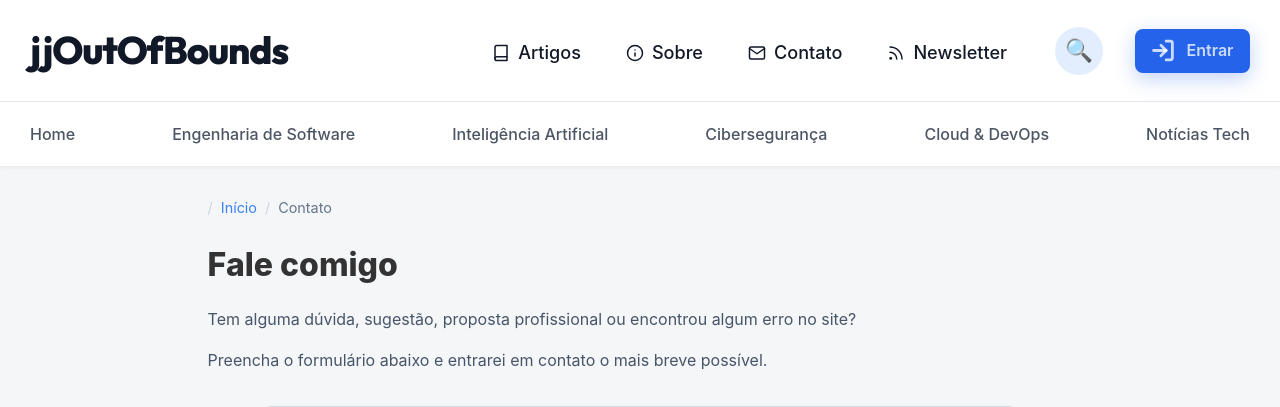
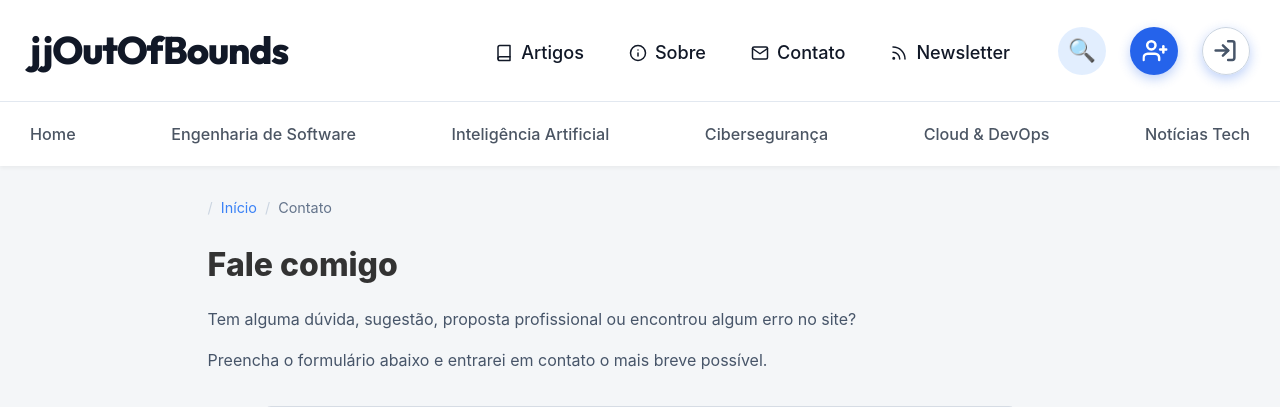
Before and after one commit to jairjunior/blog, a Node server app: page /contato in a window 1280 px wide. Shown: the top 407 px of the page. Run offline with Node 20, Linux system fonts and the light colour scheme.

Commit message:
Os botões da barra de navegação superior foram novamente ajustados. Agora, para usuários não logados, haverá sempre ícones redondos para Pesquisar (lupa), Criar Conta e Entrar. Os ícones de Criar Conta e Entrar se tornam botões em telas maiores que 350px. Para manter a resposividade, o botão de Pesquisar some em telas menores que 420px. Dei a prioridade para ficar visível o botão de Criar Conta e Entrar.

```diff
--- a/public/css/main.css
+++ b/public/css/main.css
@@ -157,14 +157,14 @@ h1 {
 @media (min-width: 950px) {
     .top-menu-button-wrapper {
         order: 3;
-        gap: 2rem;
+        gap: 1.5rem;
     }
 }
 
 /*-----------------------------------------------------------------------------
 / BOTÃO DA LUPA no topo da página (abre modal de pesquisa)
 /----------------------------------------------------------------------------*/
-#topSearchButton {
+.top-search-btn {
     background-color: #1f79f821;
     width: 36px;
     height: 36px;
@@ -181,27 +181,36 @@ h1 {
     position: relative;
 }
 
-#searchIcon {
+#topSearchBtnNoUser {
+    display: none; /* Em teleas muito pequenas esse botão não aparece. */
+}
+
+.top-search-btn-icon {
     display: inline-block;
     transition: transform 0.25s cubic-bezier(0.175, 0.885, 0.32, 1.275);
     transform-origin: center center;
 }
 
-#topSearchButton:hover #searchIcon {
+.top-search-btn:hover .top-search-btn-icon {
     transform: scale(1.15);
 }
 
 /*---------------------------------------------------------------------------*/
 /* Ajustes do botão de Pesquisar para telas maiores */
+@media (min-width: 420px) {
+    #topSearchBtnNoUser {
+        display: block;
+    }
+}
 @media (min-width: 576px) {
-    #topSearchButton {
+    .top-search-btn {
         width: 44px;
         height: 44px;
         font-size: 1.2rem;
     }
 }
 @media (min-width: 950px) {
-    #topSearchButton {
+    .top-search-btn {
         width: 48px;
         height: 48px;
         font-size: 1.4rem;
@@ -209,85 +218,117 @@ h1 {
 }
 
 /*-----------------------------------------------------------------------------
-/ BOTÃO DE LOGIN no topo da página
+/ BOTÕES de "CRIAR CONTA" e "ENTRAR" no topo da página
 /----------------------------------------------------------------------------*/
-#topLoginButton {
-    background-color: #1f79f821;
+.top-auth-btn {
     width: 36px;
     height: 36px;
-    border: none;
     border-radius: 50%;
     justify-content: center;
-    color: black;
-    padding: 8px;
+    padding: 0px;
     display: flex;
     flex-direction: row;
     justify-content: center;
     align-items: center;
+    flex-wrap: nowrap;
     cursor: pointer;
-    font-size: 1.3rem;
     position: relative;
     text-decoration: none;
+    box-shadow: 0 4px 12px rgba(37, 99, 235, 0.3);
+}
+.top-auth-btn:hover {
+    box-shadow: 0 6px 15px rgba(37, 99, 235, 0.4);
+}
+.top-auth-btn-icon {
+    width: 17px;
+    height: 17px;
+    stroke-width: 2.7px;
+}
+.top-auth-btn span {
+    display: none;
+    white-space: nowrap;
 }
 
-#topLoginButton span {
-    display: none;
+/*---------------------------------------------*/
+/* Botão CRIAR CONTA (top menu) */
+#topCreateAccountBtn {
+    background-color: #2563eb;
+    color: #ffffff;
+    border: none;
+}
+#topCreateAccountBtnIcon {
+    transform: translateY(-10px);
+    transform: translateX(0.5px);
+    transition: transform 0.2s ease;
+}
+#topCreateAccountBtn:hover {
+    background-color: #1d4ed8;
+    color: rgba(255, 255, 255, 0.822);
+    transform: translateY(-1px);
+}
+#topCreateAccountBtn:hover svg {
+    transform: scale(1.1);
 }
 
-#loginIcon {
-    width: 15px;
-    height: 15px;
+/*---------------------------------------------*/
+/* Botão ENTRAR (top menu) */
+#topLoginBtn {
+    background-color: transparent;
+    color: #475569;
+    border: 1px solid #cbd5e1;
+}
+#topLoginBtnIcon {
+    transform: translateX(-1.5px);
     transition: transform 0.2s ease;
-    transform: translateX(-1.5px);
-    stroke-width: 2.7px;
 }
-
-#topLoginButton:hover #loginIcon {
+#topLoginBtn:hover {
+    background-color: #f1f5f9;
+    color: #0f172a;
+    border-color: #94a3b8;
+    transform: translateY(-1px);
+}
+#topLoginBtn:hover svg {
     transform: translateX(1px);
 }
 
 /*---------------------------------------------------------------------------*/
-/* Ajustes do botão de Login para telas maiores */
+/* Ajustes dos botões "CRIAR CONTA" "ENTRAR" para telas maiores */
 @media (min-width: 576px) {
-    #topLoginButton {
+    .top-auth-btn {
         width: 44px;
         height: 44px;
     }
-    #loginIcon {
+    .top-auth-btn-icon {
         width: 22px;
         height: 22px;
     }
+    #topCreateAccountBtn:hover .top-auth-btn-icon {
+        transform: scale(1.05);
+    }
 }
 @media (min-width: 950px) {
-    #topLoginButton {
+    .top-auth-btn {
         width: 48px;
         height: 48px;
     }
-    #loginIcon {
+    .top-auth-btn-icon {
         width: 25px;
         height: 25px;
+        stroke-width: 2.4px;
     }
 }
-@media (min-width: 1200px) {
-    #topLoginButton {
-        background-color: #2563eb;
-        color: rgba(255, 255, 255, 0.774);
-        width: 115px;
-        height: 100%;
+@media (min-width: 1350px) {
+    .top-auth-btn {
+        padding: 12px 20px;
         gap: 10px;
         border-radius: 8px;
-        font-size: 1rem;
+        font-size: 0.975rem;
         font-weight: 600;
-        border: 1px solid transparent;
-        box-shadow: 0 6px 20px rgba(37, 100, 235, 0.281);
+        box-shadow: 0 6px 14px rgba(37, 100, 235, 0.285);
         transition: all 0.25s ease;
+        width: auto;
     }
-    #topLoginButton:hover {
-        border-color: #6c97f3;
-        background-color: #235fe0;
-        color: white;
-    }
-    #topLoginButton span {
+    .top-auth-btn span {
         display: inline;
     }
 }
@@ -398,7 +439,6 @@ h1 {
     transition: right 0.35s cubic-bezier(0.77, 0, 0.175, 1);
     z-index: 1000;
 }
-
 .top-navbar ul {
     list-style: none;
     display: flex;
@@ -411,7 +451,6 @@ h1 {
     width: 100%;
     height: 100%;
 }
-
 .top-navbar a {
     text-decoration: none;
     color: #111827;
@@ -419,25 +458,23 @@ h1 {
     font-weight: 500;
     display: block;
     transition: color 0.2s;
+    transition: transform 0.1s ease;
 }
-
 .top-navbar a:hover {
     color: #2563eb;
+    transform: scale(1.01);
 }
-
 .top-navbar a.top-navbar-link {
     display: inline-flex;
     align-items: center;
     gap: 8px;
 }
-
 .top-navbar svg.top-navbar-link-icon {
     width: 18px;
     height: 18px;
     stroke: currentColor;
     transition: transform 0.2s ease;
 }
-
 .top-navbar a:hover .top-navbar-link-icon {
     transform: scale(1.1);
 }
@@ -461,7 +498,7 @@ h1 {
     }
 }
 /* A partir daqui, o menu estará sempre visível no topo da página */
-@media (min-width: 950px) {
+@media (min-width: 1032px) {
     .top-navbar {
         position: static;
         margin-left: auto;
@@ -480,10 +517,10 @@ h1 {
         gap: 29px;
         transform: translateY(3px);
     }
-    .top-navbar a {
-        font-size: 1.1rem;
-        font-weight: 500;
-    }
+    /* .top-navbar a {
+        font-size: 1.03rem;
+        font-weight: 550;
+    } */
 }
 @media (min-width: 1200px) {
     .top-navbar {
@@ -586,7 +623,7 @@ h1 {
     align-items: center;
     gap: 5px;
     background: #f8fafc;
-    border: 2px solid #e2e8f0;
+    border: 2px solid #b4b8be;
     border-radius: 12px;
     padding: 6px 10px 6px 6px;
     transition: border-color 0.2s, box-shadow 0.2s;
@@ -1094,7 +1131,7 @@ h1 {
 .category-navbar a {
     text-decoration: none;
     color: #4b5563;
-    font-size: 1rem;
+    font-size: 0.975rem;
     font-weight: 500;
     white-space: nowrap;
     transition: color 0.2s;
@@ -1106,6 +1143,12 @@ h1 {
 
 .category-navbar li.active a {
     font-weight: 700;
+}
+
+@media (min-width: 1200px) {
+    .category-navbar a {
+        font-size: 1.01rem;
+    }
 }
 
 
--- a/public/js/main.js
+++ b/public/js/main.js
@@ -38,7 +38,7 @@ document.addEventListener("DOMContentLoaded", () => {
 / Função para abrir/fechar o modal de busca.
 ******************************************************************************/
 document.addEventListener('DOMContentLoaded', () => {
-    const topSearchButton = document.getElementById('topSearchButton');
+    const topSearchButton = document.getElementById('topSearchBtnLoggedUser') || document.getElementById('topSearchBtnNoUser');
     const searchModal = document.getElementById('searchModal');
     const searchCloseBtn = document.getElementById('searchCloseBtn');
     const searchModalInput = document.getElementById('searchModalInput');
--- a/src/views/partials/header.ejs
+++ b/src/views/partials/header.ejs
@@ -4,17 +4,18 @@
             <!-- Nome / Logomarca -->
             <h1 class="blog-title"><a href="/">jjOutOfBounds</a></h1>
 
-            <!-- Conjunto de botões (Lupa, Login, Burger) -->
+            <!-- Conjunto de botões (Lupa, Criar Conta, Entrar, Burger) -->
             <div class="top-menu-button-wrapper">
-                <!-- Botão da Lupa  -->
-                <button id="topSearchButton" title="Pesquisar">
-                    <span id="searchIcon">&#x1F50D;</span>
-                </button>
 
+                <!-- USUÁRIO LOGADO -->
                 <% if (user) { %>
-                    <!-- Se o usuário estiver logado -->
+                    <!-- Botão da Lupa  -->
+                    <button id="topSearchBtnLoggedUser" class="top-search-btn" title="Pesquisar">
+                        <span class="top-search-btn-icon">&#x1F50D;</span>
+                    </button>
+
+                    <!-- Foto de perfil redonda -->
                     <div class="user-profile-menu" id="userMenuContainer">
-                        <!-- Foto de perfil redonda -->
                         <button class="profile-toggle-btn" id="profileToggleBtn" aria-label="Menu do usuário">
                             <% if (user.avatarUrl) { %>
                                 <img src="/img/profiles/<%= user.avatarUrl %>" alt="Foto de perfil para <%= user.first_name %>" class="profile-avatar">
@@ -51,11 +52,28 @@
                             </a>
                         </div>
                     </div>
+
+                <!-- USUÁRIO NÃO LOGADO -->
                 <% } else { %>
-                    <!-- Se NÃO estiver logado: Botão de Login com redirect -->
+                    <!-- Botão da Lupa  -->
+                    <button id="topSearchBtnNoUser" class="top-search-btn" title="Pesquisar">
+                        <span class="top-search-btn-icon">&#x1F50D;</span>
+                    </button>
+
+                    <!--  Botão de Criar Conta-->
+                    <a id="topCreateAccountBtn" class="top-auth-btn" href="/cadastrar?redirectTo=<%= encodeURIComponent(currentUrl || '/') %>" title="Criar Conta">
+                        <svg id="topCreateAccountBtnIcon" class="top-auth-btn-icon" xmlns="http://www.w3.org/2000/svg" viewBox="0 0 24 24" fill="none" stroke="currentColor" stroke-width="2" stroke-linecap="round" stroke-linejoin="round">
+                            <path d="M16 21v-2a4 4 0 0 0-4-4H5a4 4 0 0 0-4 4v2"></path>
+                            <circle cx="8.5" cy="7" r="4"></circle>
+                            <line x1="20" y1="8" x2="20" y2="14"></line>
+                            <line x1="23" y1="11" x2="17" y2="11"></line>
+                        </svg>
+                        <span>Criar Conta</span>
+                    </a>
+
                     <!-- Botão de Login  -->
-                    <a id="topLoginButton" href="/login?redirectTo=<%= encodeURIComponent(currentUrl || '/') %>" title="Entrar">
-                        <svg id="loginIcon" xmlns="http://www.w3.org/2000/svg" viewBox="0 0 24 24" fill="none" stroke="currentColor" stroke-width="2" stroke-linecap="round" stroke-linejoin="round">
+                    <a id="topLoginBtn" class="top-auth-btn" href="/login?redirectTo=<%= encodeURIComponent(currentUrl || '/') %>" title="Entrar">
+                        <svg id="topLoginBtnIcon" class="top-auth-btn-icon" xmlns="http://www.w3.org/2000/svg" viewBox="0 0 24 24" fill="none" stroke="currentColor" stroke-width="2" stroke-linecap="round" stroke-linejoin="round">
                             <path d="M15 3h4a2 2 0 0 1 2 2v14a2 2 0 0 1-2 2h-4"></path>
                             <polyline points="10 17 15 12 10 7"></polyline>
                             <line x1="15" y1="12" x2="3" y2="12"></line>
@@ -70,6 +88,7 @@
                     <span class="hamburger-bar"></span>
                     <span class="hamburger-bar"></span>
                 </button>
+
             </div>
 
 
```
